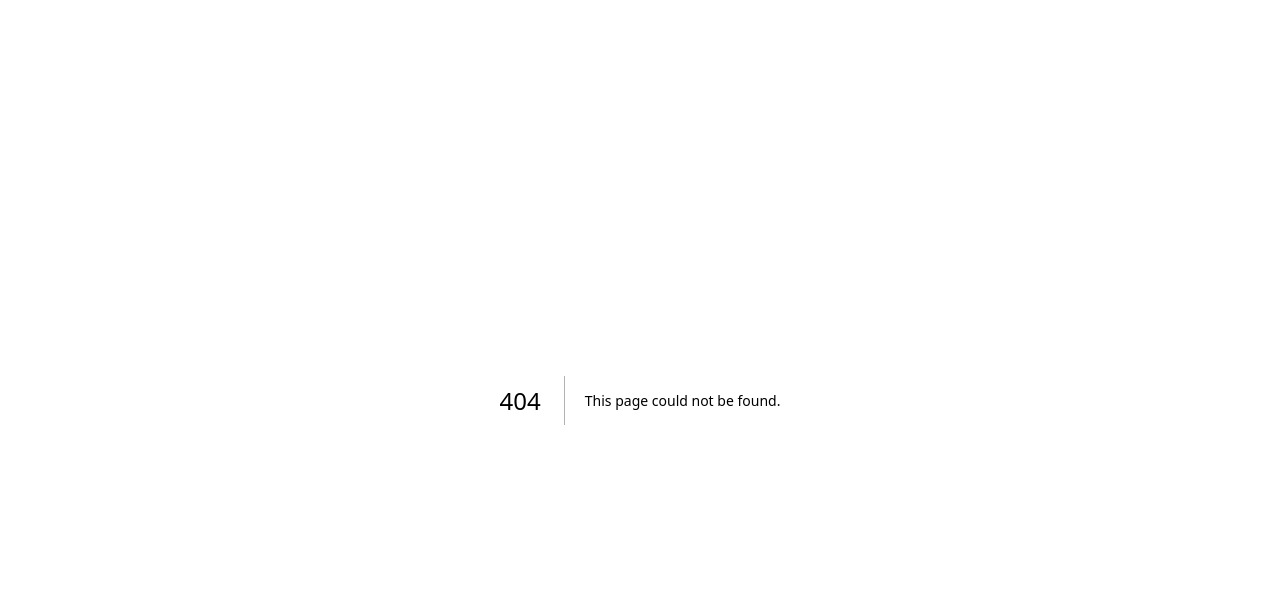
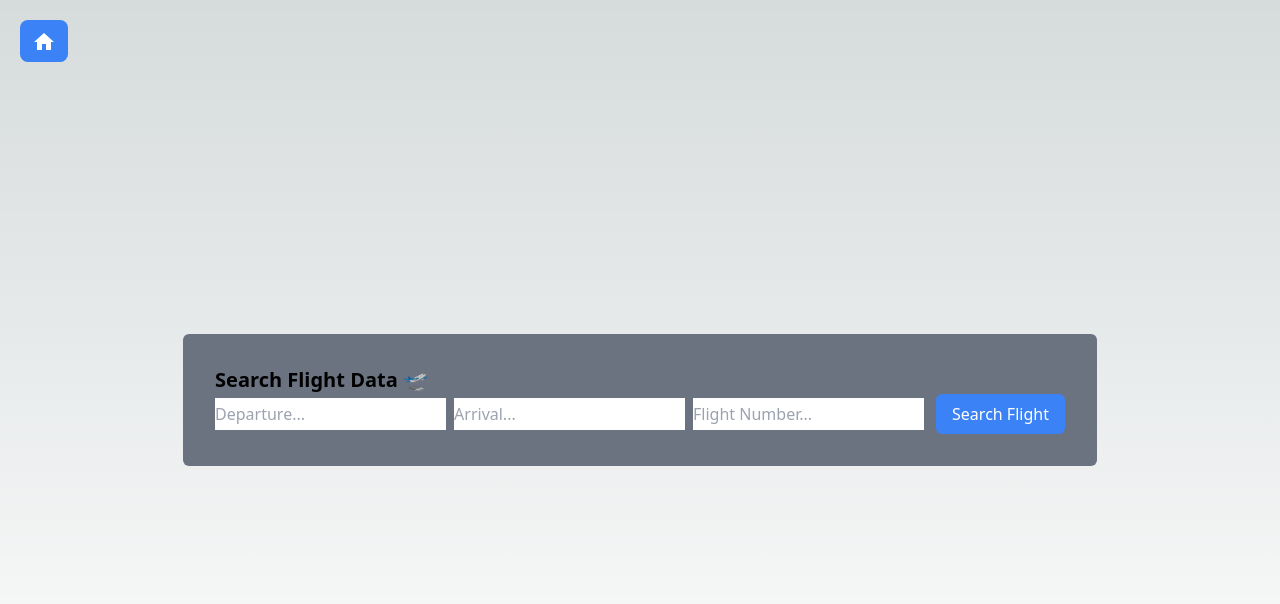
Before and after one commit to EpicIbby101/TripTick, a Next.js app: page /FlightData in a window 1280 px wide. Before the commit this address had no page. Shown: the top 604 px of the page. Built offline with nearby package versions, Linux system fonts and the light colour scheme.

Commit message:
Added FeatureCard component

```diff
--- /dev/null
+++ b/src/components/FeatureCard.jsx
@@ -0,0 +1,16 @@
+// components/FeatureCard.js
+import React from "react";
+import Link from "next/link";
+
+const FeatureCard = ({ feature }) => {
+  return (
+    <div className="bg-white p-4 rounded-md shadow-md">
+      <h2 className="text-xl font-semibold">{feature.title}</h2>
+      <Link href={feature.href}>
+        <a className="text-blue-500 hover:underline">Explore</a>
+      </Link>
+    </div>
+  );
+};
+
+export default FeatureCard;
--- /dev/null
+++ b/src/components/FlightCard.jsx
@@ -0,0 +1,24 @@
+import React from "react";
+
+const FlightCard = ({ flight }) => {
+  const { flight_date, flight_number, departure, arrival, airline } = flight;
+
+  return (
+    <div className="bg-white shadow-md rounded-md p-4 mb-4">
+        <div className="font-bold text-lg mb-2">
+            Flight {flight_number} by {airline}
+        </div>
+        <div className="text-gray-700 mb-2">
+            Departure: {departure.iata} - {departure.airport}
+        </div>
+        <div className="text-gray-700 mb-2">
+            Arrival: {arrival.iata} - {arrival.airport}
+        </div>
+        <div className="text-gray-700">
+            Date: {flight_date}
+        </div>
+    </div>
+  )
+};
+
+export default FlightCard;
--- a/src/components/HomeButton.js
+++ b/src/components/HomeButton.js
@@ -12,7 +12,7 @@ const HomeButton = () => {
   return (
     <button
       onClick={handleGoHome}
-      className="bg-blue-500 text-white px-2 py-1 rounded-md"
+      className="bg-blue-500 text-white px-3 py-2 rounded-lg"
     >
       <HomeIcon />
     </button>
--- a/src/pages/CurrencyConversion.js
+++ b/src/pages/CurrencyConversion.js
@@ -2,16 +2,23 @@ import React, { useState, useEffect, Fragment } from "react";
 import axios from "axios";
 import { Header } from "@/components/Header";
 import CurrencyConverter from "@/components/CurrencyConverter";
+import HomeButton from "@/components/HomeButton";
 import Image from "next/image";
 import { object } from "prop-types";
 
 function CurrencyConversion() {
+  // State variables using useState
+  // amount1 and amount2 represent the amounts to be converted in currency1 and currency2 respectively
   const [amount1, setAmount1] = useState(1);
   const [amount2, setAmount2] = useState(1);
+  // currency1 and currency2 represent the currencies for the conversion, and they are initialized with USD and EUR
   const [currency1, setCurrency1] = useState("USD");
   const [currency2, setCurrency2] = useState("EUR");
+  // rates will hold the exchange rates fetched from the API and is initialized as an empty array
   const [rates, setRates] = useState([]);
 
+  // Setting up the HTTP, request configuration and fetching exchange rates using useEffect
+  // The options object holds the configuration for the HTTP GET request to the API. It includes the method, URL and headers required to make the request.
   const options = {
     method: "GET",
     url: "https://exchangerate-api.p.rapidapi.com/rapid/latest/USD",
@@ -21,6 +28,7 @@ function CurrencyConversion() {
     },
   };
 
+  // The useEffect hook is used to perform side effects in functional components. In this case, it fetches the exchange rates data when the component mounts (empty dependency array). The empty dependency array ensures that this effect runs only once when the component is mounted.
   useEffect(() => {
     const fetchData = async () => {
       try {
@@ -40,10 +48,13 @@ function CurrencyConversion() {
     }
   }, [rates]);
 
+  // Formatting helper function: The format function takes a number as input and returns the number formatted with four decimal places using the 'toFixed' method.
   function format(number) {
     return number.toFixed(4);
   }
 
+  // Event handler functions for handling changes in amounts and currencies:
+  // These event handler functions are used to update the state variables when users interact with the currency converter UI components.
   function handleAmount1Change(amount1) {
     setAmount2(format((amount1 * rates[currency2]) / rates[currency1]));
     setAmount1(amount1);
@@ -63,11 +74,16 @@ function CurrencyConversion() {
     setAmount1(format((amount2 * rates[currency1]) / rates[currency2]));
     setCurrency2(currency2);
   }
+  // For example, handleAmount1Change is called when the user changes the value of amount1. It updates amount1, recalculates amount2 using the selected currencies' exchange rates, and updates amount2 accordingly.
 
+  // Render the component
   return (
 <Fragment>
   <Header />
   <div className="relative min-h-screen">
+  <div className="absolute top-5 left-5 z-20">
+        <HomeButton />
+      </div>
     <div className="absolute inset-0 z-0">
       <Image
         src="/images/flags-of-the-world.png"
@@ -102,10 +118,6 @@ function CurrencyConversion() {
   </div>
 </Fragment>
 
-
-
-
-
   );
 }
 
--- a/src/pages/EssentialsChecklist.js
+++ b/src/pages/EssentialsChecklist.js
@@ -119,7 +119,7 @@ const EssentialsChecklist = () => {
   // Render JSX below
   return (
     <div className="bg-white shadow-md rounded-lg p-4 max-w-sm sm:max-w-md mx-auto mt-16">
-      <div className="absolute top-4 left-4">
+      <div className="absolute top-5 left-5">
         <HomeButton />
       </div>
       {/* Heading for the checklist */}
--- /dev/null
+++ b/src/pages/FlightData.js
@@ -0,0 +1,35 @@
+// send api request
+// console log data to ensure api works
+// create two inputs => one for departure flights and one for arrivals
+// when entered, the screen should show relevant information
+import React, { useState } from "react";
+import axios from "axios";
+import FlightCard from "@/components/FlightCard";
+import HomeButton from "@/components/HomeButton";
+
+const FlightData = () => {
+  return (
+    <div className="flex flex-col items-center justify-center p-4 h-screen">
+      <div className="absolute top-5 left-5">
+        <HomeButton />
+      </div>
+      <div className="bg-gray-500 p-8 rounded-md">
+        <div className="text-xl font-bold">Search Flight Data 🛫</div>
+        <div className="text-black">
+          <input className="mr-2 py-1" type="text" placeholder="Departure..." />
+          <input className="mr-2 py-1" type="text" placeholder="Arrival..." />
+          <input
+            className="mr-3 py-1"
+            type="text"
+            placeholder="Flight Number..."
+          />
+          <button className="bg-blue-500 text-white hover:bg-blue-700 px-4 py-2 rounded-md">
+            Search Flight
+          </button>
+        </div>
+      </div>
+    </div>
+  );
+};
+
+export default FlightData;
--- a/src/pages/index.js
+++ b/src/pages/index.js
@@ -6,7 +6,7 @@ function Welcome() {
 
   return (
     <main className="flex flex-col justify-center items-center h-screen bg-gradient-to-b from-sky-400 to-sky-200">
-      <h1 className="text-3xl md:text-5xl sm:text-4xl font-bold mb-2">Welcome to TripTicker</h1>
+      <h1 className="text-3xl md:text-5xl sm:text-4xl font-bold mb-2">Welcome to The Nomad-Gnome</h1>
       <p className="text-lg mb-5">Your essential travel companion</p>
       <div className="relative group">
         <div className="absolute -inset-1.5 bg-gradient-to-tr from-gray-200 to-gray-300 rounded-lg blur opacity-75 group-hover:opacity-100 transition duration-200"></div>
```
Also changed, not shown: src/components/CurrencyConverter.jsx (+16 -5 lines), 1 other file (tests, documents, lock files or other folders).
